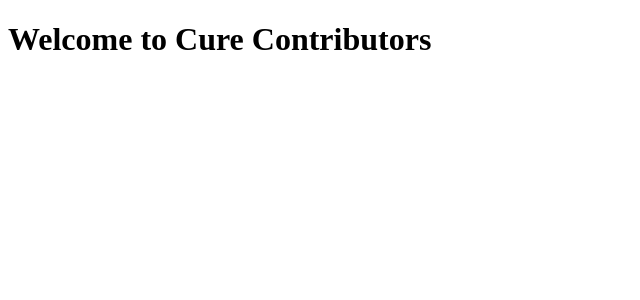
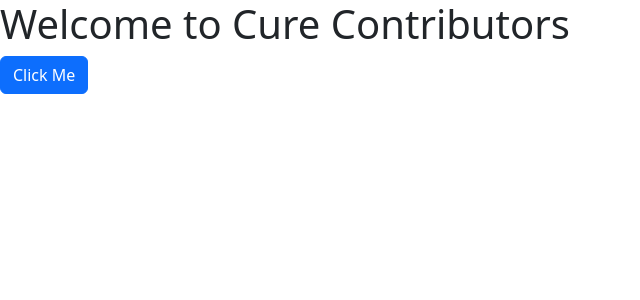
Before and after one commit to sbosshardt/cure-contributors, a Next.js app: page / in a window 1280 px wide. Shown: the top 300 px of the page, without its empty margins (0-640 px from the left). Built offline with nearby package versions, Linux system fonts and the light colour scheme.

Commit message:
Fix for linter errors involving react/prop-types and jsx-runtime. Added more sample next.js code.

```diff
--- a/eslint.config.js
+++ b/eslint.config.js
@@ -6,7 +6,7 @@ import pluginReact from 'eslint-plugin-react'
 export default [
   {
     // Note: there should be no other properties in this object
-    ignores: ['.next/*/*']
+    ignores: ['.next/*/*'],
   },
   {
     files: ['**/*.{js,mjs,cjs,jsx}'],
@@ -19,7 +19,9 @@ export default [
       quotes: ['error', 'single'], // Enforce single quotes (optional)
       'no-console': 'off', // Allow console statements
     },
+
   },
   pluginJs.configs.recommended,
   pluginReact.configs.flat.recommended,
+  pluginReact.configs.flat['jsx-runtime'],
 ]
--- /dev/null
+++ b/pages/_app.js
@@ -0,0 +1,11 @@
+import PropTypes from 'prop-types'
+import 'bootstrap/dist/css/bootstrap.min.css'
+
+export default function MyApp({ Component, pageProps }) {
+  return <Component {...pageProps} />
+}
+
+MyApp.propTypes = {
+  Component: PropTypes.elementType.isRequired,
+  pageProps: PropTypes.object.isRequired,
+}
--- a/pages/index.js
+++ b/pages/index.js
@@ -1,7 +1,10 @@
-import { React } from 'react'
+import { Button } from 'react-bootstrap'
 
-const Home = () => {
-  return <h1>Welcome to Cure Contributors</h1>
+export default function Home() {
+  return (
+    <div>
+      <h1>Welcome to Cure Contributors</h1>
+      <Button variant="primary">Click Me</Button>
+    </div>
+  )
 }
-
-export default Home
```
